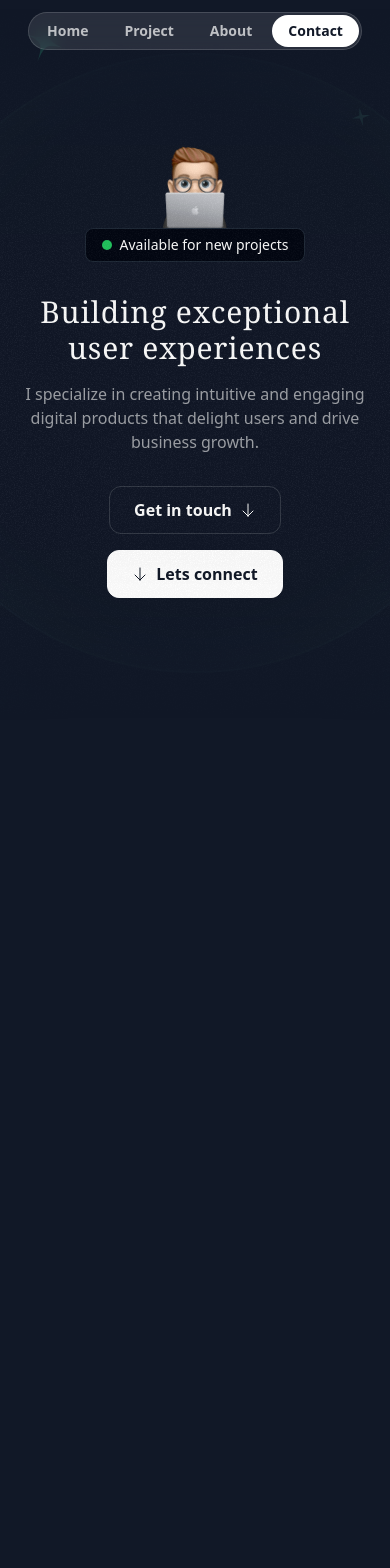
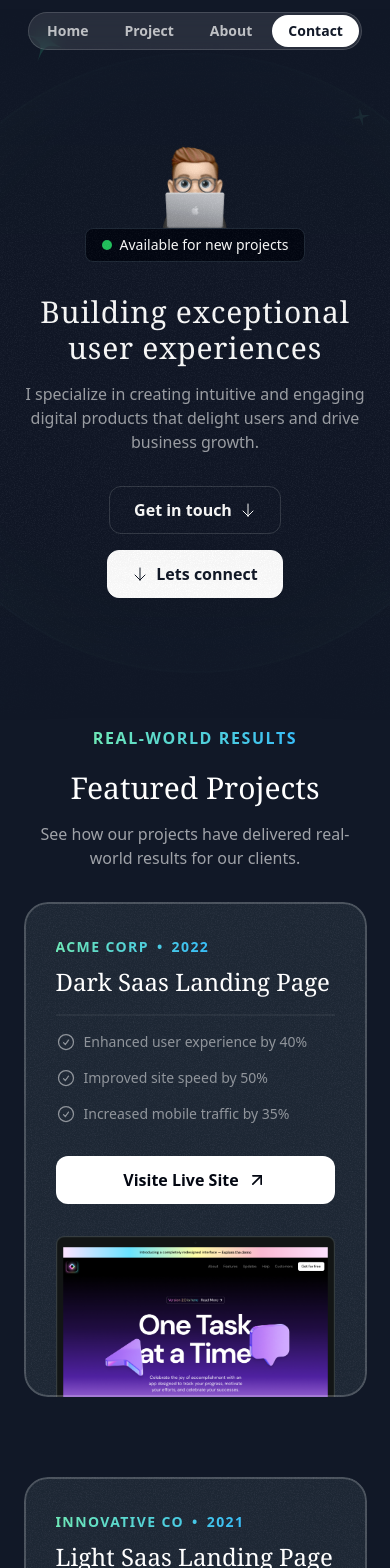
Before and after one commit to bukardev/BukarDev-portfolio, a Next.js app: page / in a window 390 px wide. Shown: the top 1568 px of the page. Before the commit the page ends 973 px from the top, so only its background shows below. Built offline with nearby package versions, Linux system fonts and the light colour scheme; a web font is replaced by a local one.

Commit message:
Add prjects section but mobile optimized

```diff
--- a/src/app/page.tsx
+++ b/src/app/page.tsx
@@ -1,11 +1,13 @@
 import { Header } from "@/sections/Header";
 import { HeroSection } from "@/sections/HeroSection";
+import { ProjectsSection } from "@/sections/Projects";
 
 export default function Home() {
   return (
     <div>
       <Header />
       <HeroSection />
+      <ProjectsSection />
     </div>
   );
 }
--- a/src/sections/Projects.tsx
+++ b/src/sections/Projects.tsx
@@ -1,6 +1,10 @@
+import Image from "next/image";
 import darkSaasLandingPage from "@/assets/images/dark-saas-landing-page.png";
 import lightSaasLandingPage from "@/assets/images/light-saas-landing-page.png";
 import aiStartupLandingPage from "@/assets/images/ai-startup-landing-page.png";
+import CheckCircleIcon from "@/assets/icons/Check-circle.svg";
+import ArrowUprightIcon from "@/assets/icons/Arrow-up-right.svg";
+import grainImage from "@/assets/images/grain.jpg";
 
 const portfolioProjects = [
   {
@@ -42,5 +46,67 @@
 ];
 
 export const ProjectsSection = () => {
-  return <div>Projects Section</div>;
+  return (
+    <section className="pb-15">
+      <div className="container">
+        <div className="flex justify-center">
+          <p className="uppercase font-semibold tracking-widest bg-gradient-to-r from-emerald-300 to-sky-400 text-center bg-clip-text text-transparent">
+            Real-world Results
+          </p>
+        </div>
+
+        <h2 className="font-serif text-3xl mt-5 text-center">
+          Featured Projects
+        </h2>
+        <p className="text-center text-white/60 mt-4">
+          See how our projects have delivered real-world results for our
+          clients.
+        </p>
+        <div className="flex flex-col mt-8 gap-20">
+          {portfolioProjects.map((project) => (
+            <div
+              key={project.title}
+              className="bg-gray-800 rounded-3xl relative z-0 overflow-hidden after:z-10 after:content-[''] after:absolute after:inset-0 after:outline-2 after:outline after:-outline-offset-2 after:rounded-3xl after:outline-white/20 after:pointer-events-none px-8 pt-8"
+            >
+              <div
+                className="absolute inset-0 -z-10 opacity-5"
+                style={{
+                  backgroundImage: `url(${grainImage.src})`,
+                }}
+              ></div>
+              <div className="bg-gradient-to-r from-emerald-300 to-sky-400  inline-flex gap-2 uppercase tracking-widest font-bold text-sm bg-clip-text text-transparent">
+                <span>{project.company}</span>
+                <span>&bull;</span>
+                <span>{project.year}</span>
+              </div>
+              <h3 className="font-serif text-2xl mt-2">{project.title}</h3>
+              <hr className="border-t-2 border-white/5 mt-4" />
+              <ul className="flex flex-col gap-4 mt-4">
+                {project.results.map((result) => (
+                  <li
+                    key={result.title}
+                    className="flex gap-2 text-white/50 text-sm"
+                  >
+                    <CheckCircleIcon className="size-5" />
+                    <span>{result.title}</span>
+                  </li>
+                ))}
+              </ul>
+              <a href={project.link}>
+                <button className="bg-white text-gray-950 h-12 w-full rounded-xl font-semibold inline-flex items-center justify-center gap-2 mt-8 hover:bg-white/55 transition">
+                  <span>Visite Live Site</span>
+                  <ArrowUprightIcon className="size-5" />
+                </button>
+              </a>
+              <Image
+                src={project.image}
+                alt={project.title}
+                className="mt-8 -mb-4"
+              />
+            </div>
+          ))}
+        </div>
+      </div>
+    </section>
+  );
 };
```
Also changed, not shown: src/utilities/projects.tsx (added).
